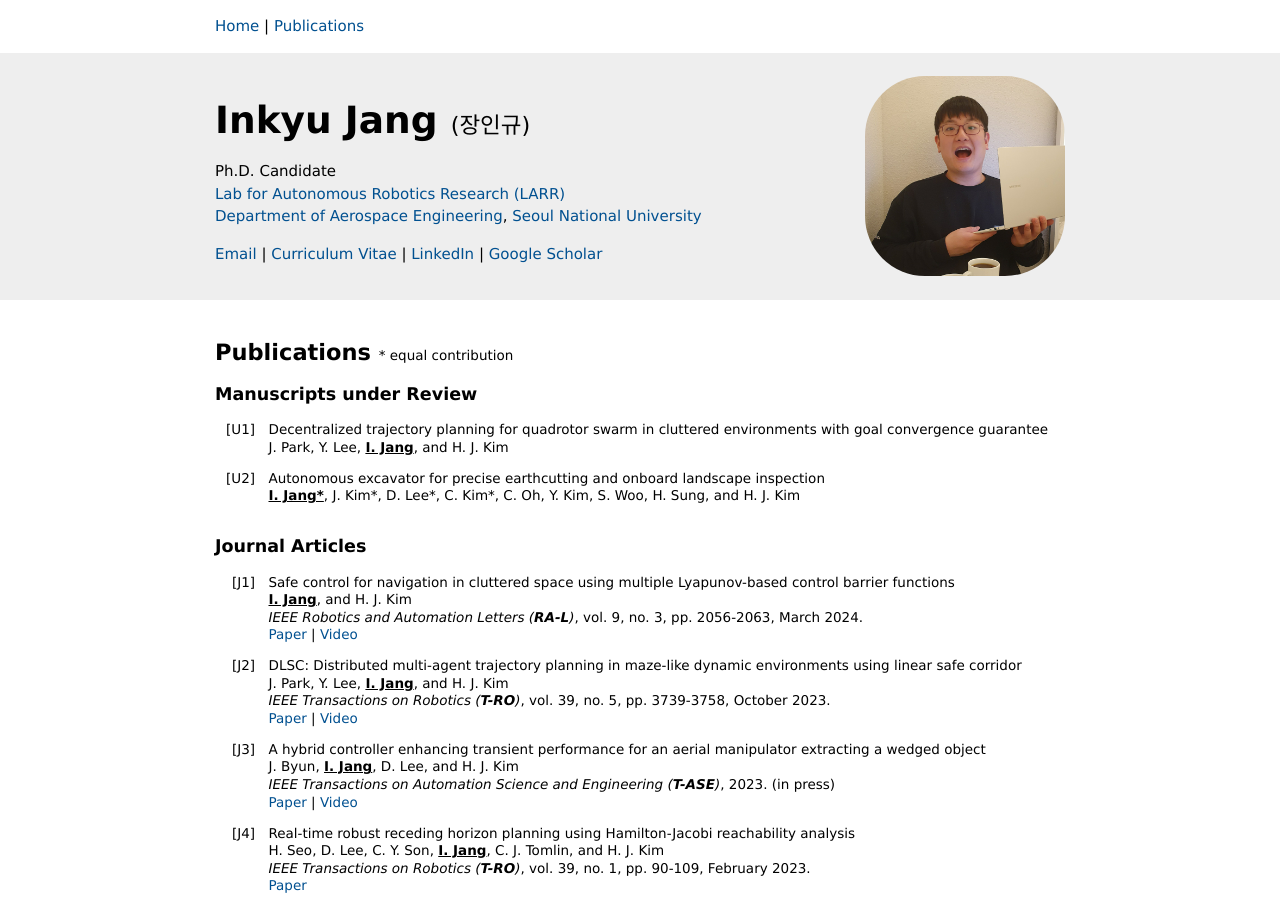
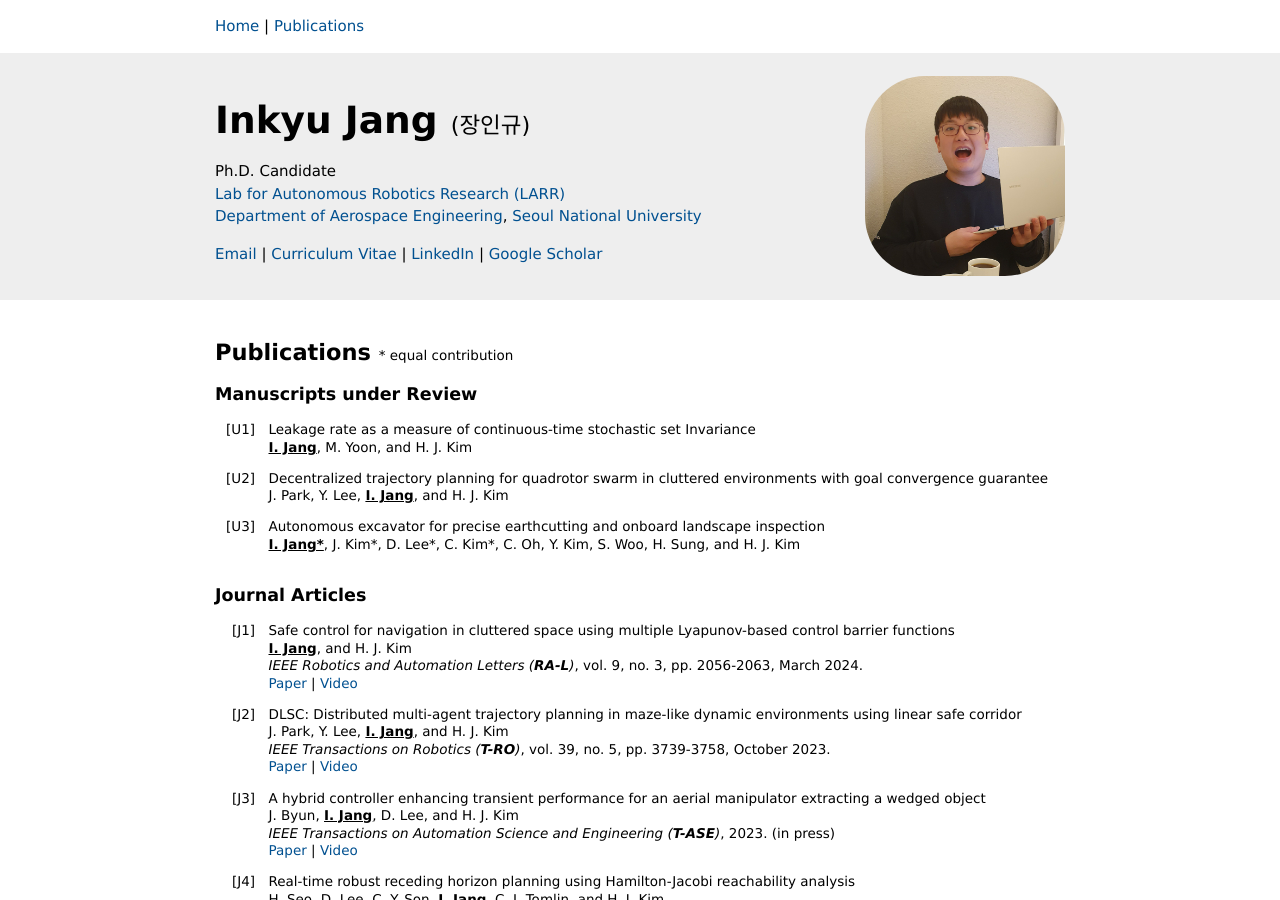
Before and after one commit to janginkyu/janginkyu.github.io, a Jekyll site: the page built from publications.md, in a window 1280 px wide and 900 px high. Built offline with Jekyll 4.4.1, drawn with Linux system fonts in a browser that asks for light colours.

Commit message:
add cdc submission

```diff
--- a/_data/publications.yml
+++ b/_data/publications.yml
@@ -2,24 +2,30 @@
   classname: u
   publications:
 
-  - title: Decentralized trajectory planning for quadrotor swarm in cluttered environments with goal convergence guarantee
-    authors:
-      - J. Park
-      - Y. Lee
-      - I. Jang
-      - H. J. Kim
+    - title: Leakage rate as a measure of continuous-time stochastic set Invariance
+      authors:
+        - I. Jang
+        - M. Yoon
+        - H. J. Kim
 
-  - title: Autonomous excavator for precise earthcutting and onboard landscape inspection
-    authors:
-      - I. Jang*
-      - J. Kim*
-      - D. Lee*
-      - C. Kim*
-      - C. Oh
-      - Y. Kim
-      - S. Woo
-      - H. Sung
-      - H. J. Kim
+    - title: Decentralized trajectory planning for quadrotor swarm in cluttered environments with goal convergence guarantee
+      authors:
+        - J. Park
+        - Y. Lee
+        - I. Jang
+        - H. J. Kim
+
+    - title: Autonomous excavator for precise earthcutting and onboard landscape inspection
+      authors:
+        - I. Jang*
+        - J. Kim*
+        - D. Lee*
+        - C. Kim*
+        - C. Oh
+        - Y. Kim
+        - S. Woo
+        - H. Sung
+        - H. J. Kim
 
 - title: Journal Articles
   classname: j
--- a/publications.md
+++ b/publications.md
@@ -40,6 +40,9 @@ title: Publications
                 {% endif %}
             {% endif %}
         {% endfor %}
+        {% if pub.info %}
+            <br><i>{{ pub.info }}</i>
+        {% endif %}
         {% if pub.conference %}
             <br><i>{{ pub.conference.name }} (<b>{{ pub.conference.abrv }}</b>)</i>
             {% if pub.conference.remark %}
```
Also changed, not shown: 1 other file.
